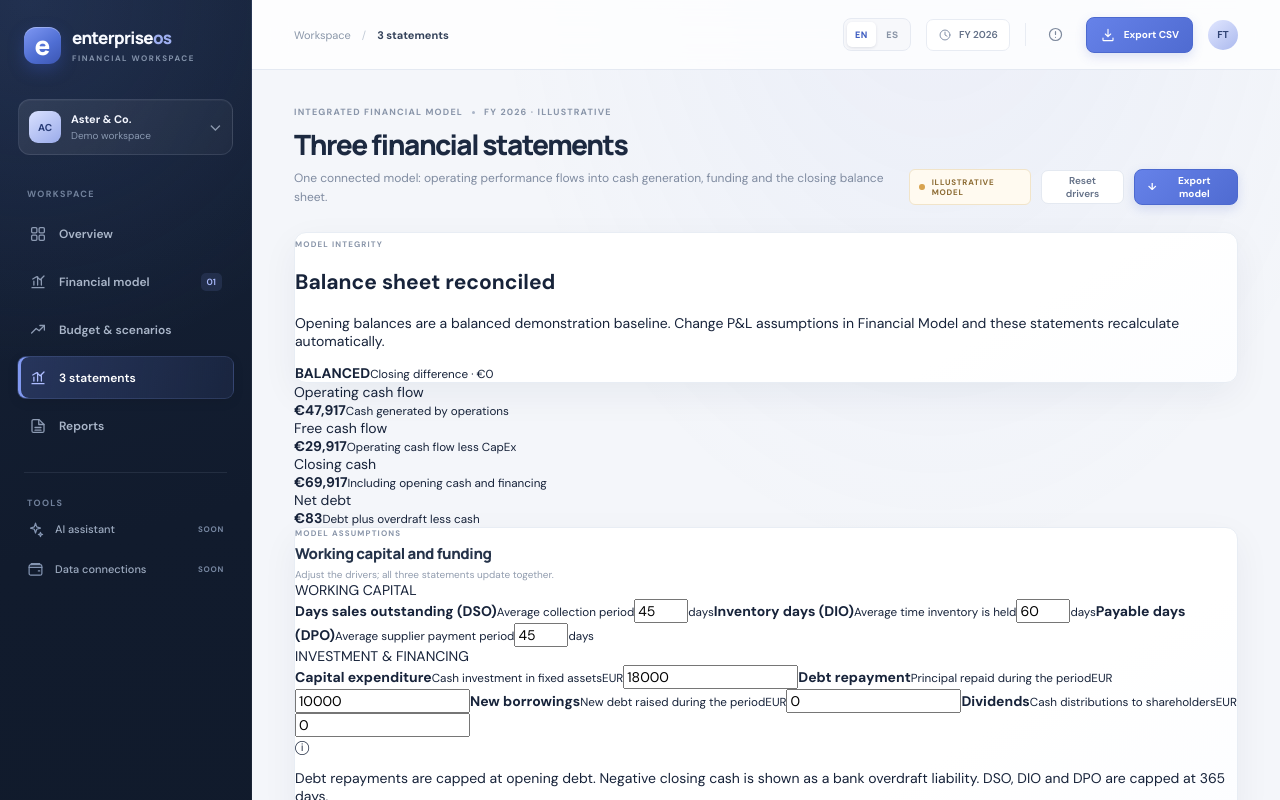
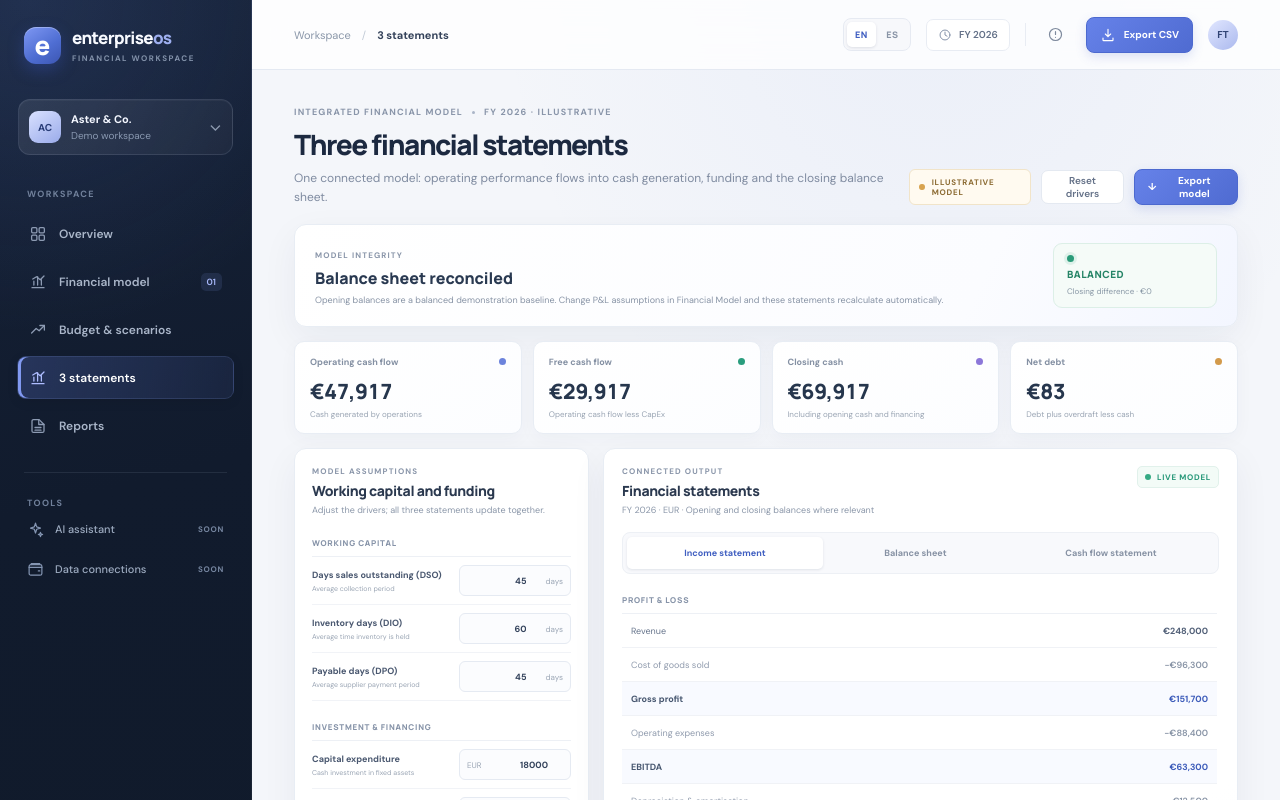
Before and after one commit to jaimefg19034/EnterpriseOS, a Next.js app: page / in a window 1280 px wide. Both pictures are taken after a click on the button "3 statements". Shown: the top 800 px of the page. Built offline with nearby package versions, Linux system fonts and the light colour scheme.

Commit message:
Style integrated financial statements workspace

```diff
--- a/app/globals.css
+++ b/app/globals.css
@@ -600,3 +600,126 @@ button:focus-visible, input:focus-visible {
   .language-switch { gap: 1px; padding: 2px; }
   .language-switch button { min-width: 26px; height: 23px; padding: 0 5px; }
 }
+
+
+/* Integrated three-statement model */
+.three-statements-heading { margin-bottom: 17px; }
+.three-statements-intro {
+  display: flex; align-items: center; justify-content: space-between; gap: 22px;
+  padding: 18px 20px; margin-bottom: 14px;
+  background: linear-gradient(115deg, #fff 0%, #fbfcff 72%, #f3f6ff 100%);
+}
+.three-statements-intro-copy { min-width: 0; }
+.three-statements-intro-copy h2 { margin: 5px 0 4px; color: #293951; font: 750 16px "Manrope",sans-serif; }
+.three-statements-intro-copy p { margin: 0; color: #8793a5; font-size: 9px; line-height: 1.6; }
+.three-statements-integrity {
+  display: flex; min-width: 164px; flex-direction: column; align-items: flex-start; gap: 5px;
+  padding: 11px 13px; border: 1px solid #dcefe7; border-radius: 9px; background: #f5fbf8;
+}
+.three-statements-integrity.warning { border-color: #f0dfc5; background: #fffaf2; }
+.three-statements-integrity strong { color: #258466; font: 800 10px "Manrope",sans-serif; letter-spacing: .5px; }
+.three-statements-integrity.warning strong { color: #aa7536; }
+.three-statements-integrity small { color: #8998a6; font-size: 8px; }
+.integrity-indicator { width: 7px; height: 7px; border-radius: 50%; background: #2a9b79; box-shadow: 0 0 0 3px rgba(42,155,121,.11); }
+.warning .integrity-indicator { background: #d08d3e; box-shadow: 0 0 0 3px rgba(208,141,62,.12); }
+.three-statements-warning { margin-bottom: 14px; padding: 12px 15px; color: #916b37; border: 1px solid #f1dfc3; border-radius: 9px; background: #fffaf2; }
+.three-statements-warning strong { font-size: 10px; }
+.three-statements-warning p { margin: 5px 0 0; font-size: 9px; line-height: 1.5; }
+.three-statements-stats { display: grid; grid-template-columns: repeat(4,minmax(0,1fr)); gap: 11px; margin-bottom: 14px; }
+.three-statement-stat {
+  min-width: 0; padding: 14px 15px; border: 1px solid #e8edf4; border-radius: 10px;
+  background: linear-gradient(145deg,#fff,#fcfdff); box-shadow: 0 5px 18px rgba(31,49,80,.035);
+}
+.three-statement-stat-head { display: flex; justify-content: space-between; align-items: center; gap: 7px; color: #8490a3; font-size: 9px; font-weight: 650; }
+.three-statement-stat-head i { width: 7px; height: 7px; flex: 0 0 auto; border-radius: 50%; background: #6c83dc; }
+.three-statement-stat-head i.green { background: #2a9d7e; }
+.three-statement-stat-head i.violet { background: #8c77d9; }
+.three-statement-stat-head i.amber { background: #d39a4b; }
+.three-statement-stat > strong { display: block; margin-top: 9px; color: #26364d; font: 800 21px "Manrope",sans-serif; letter-spacing: -.6px; font-variant-numeric: tabular-nums; }
+.three-statement-stat > small { display: block; margin-top: 4px; color: #99a4b3; font-size: 8px; }
+.three-statements-workspace-grid { display: grid; grid-template-columns: minmax(280px,.72fr) minmax(0,1.55fr); gap: 14px; align-items: start; }
+.three-statements-drivers { padding: 17px 17px 14px; }
+.three-statements-drivers .panel-header { margin-bottom: 10px; }
+.three-statements-drivers .panel-header h2, .three-statements-output .panel-header h2 { margin: 5px 0 4px; color: #2b394f; font: 750 14px "Manrope",sans-serif; }
+.three-statements-drivers .panel-header p, .three-statements-output .panel-header p { margin: 0; color: #8b97a9; font-size: 9px; line-height: 1.5; }
+.three-statement-driver-group { margin-top: 12px; }
+.three-statement-group-title, .three-statement-section-title {
+  padding: 8px 0; color: #8693a8; border-bottom: 1px solid #edf0f5;
+  font: 800 8px "Manrope",sans-serif; letter-spacing: .75px;
+}
+.three-statement-input-row {
+  display: flex; align-items: center; justify-content: space-between; gap: 8px;
+  min-height: 48px; padding: 7px 0; border-bottom: 1px solid #f1f3f7;
+}
+.three-statement-input-row > span:first-child { display: flex; min-width: 0; flex-direction: column; gap: 3px; }
+.three-statement-input-row strong { color: #4a5870; font-size: 9px; font-weight: 650; }
+.three-statement-input-row small { color: #9aa5b4; font-size: 7px; line-height: 1.35; }
+.three-statement-input {
+  display: flex; width: 112px; height: 31px; flex: 0 0 112px; align-items: center; gap: 4px;
+  padding: 0 7px; border: 1px solid #e5eaf2; border-radius: 6px; background: #fbfcfe;
+}
+.three-statement-input:focus-within { border-color: #9aaaf0; background: #fff; box-shadow: 0 0 0 3px rgba(97,123,221,.08); }
+.three-statement-input input { width: 100%; min-width: 0; padding: 0; color: #34435c; border: 0; outline: 0; background: transparent; text-align: right; font-size: 9px; font-weight: 700; font-variant-numeric: tabular-nums; }
+.three-statement-input small { flex: 0 0 auto; color: #9ba6b5; font-size: 8px; }
+.three-statement-driver-note { display: flex; gap: 8px; margin-top: 12px; padding: 10px; border-radius: 7px; background: #f7f8fb; color: #8a96a7; }
+.three-statement-driver-note > span { color: #8797b5; font-size: 11px; }
+.three-statement-driver-note p { margin: 0; font-size: 8px; line-height: 1.6; }
+.three-statements-output { min-width: 0; padding: 17px 18px 15px; }
+.three-statements-output-header { align-items: flex-start; }
+.three-statement-tabs {
+  display: flex; gap: 4px; margin: 15px 0 12px; padding: 4px; overflow-x: auto;
+  border: 1px solid #edf0f5; border-radius: 8px; background: #f8f9fc;
+}
+.three-statement-tabs button {
+  min-height: 32px; flex: 1 0 auto; padding: 0 11px; color: #8792a4;
+  border: 0; border-radius: 5px; background: transparent; font-size: 9px; font-weight: 700; cursor: pointer;
+}
+.three-statement-tabs button:hover { color: #536cbd; background: #f0f3fd; }
+.three-statement-tabs button.active { color: #405fc1; background: #fff; box-shadow: 0 1px 3px rgba(29,45,75,.11); }
+.three-statement-table { max-height: 660px; overflow: auto; padding-right: 2px; }
+.three-statement-row {
+  display: grid; grid-template-columns: minmax(0,1fr) auto; gap: 12px; align-items: center;
+  min-height: 34px; padding: 7px 9px; color: #68768d; border-bottom: 1px solid #f0f2f6; font-size: 9px;
+}
+.three-statement-row strong { color: #526078; font-size: 9px; font-weight: 700; font-variant-numeric: tabular-nums; text-align: right; }
+.three-statement-row.subdued { color: #909bad; }
+.three-statement-row.subdued strong { color: #8793a5; font-weight: 600; }
+.three-statement-row.emphasis { color: #46566f; background: #f8faff; font-weight: 750; }
+.three-statement-row.emphasis strong { color: #3d5cba; font-weight: 800; }
+.three-statement-row.negative strong { color: #bb6269; }
+.three-statement-comparative-head { display: grid; grid-template-columns: minmax(0,1fr) 112px 112px; gap: 8px; padding: 7px 9px; color: #8793a5; background: #f7f8fb; border-radius: 6px; font: 800 7px "Manrope",sans-serif; letter-spacing: .7px; }
+.three-statement-comparative-head span:not(:first-child) { text-align: right; }
+.three-statement-row.comparative { grid-template-columns: minmax(0,1fr) 112px 112px; gap: 8px; }
+.three-statement-row.comparative strong:nth-of-type(1) { color: #8995a7; font-weight: 600; }
+.three-statement-row.comparative strong:nth-of-type(2) { color: #526078; }
+.three-statement-table-note { margin-top: 10px; padding: 10px 11px; color: #8995a8; border-radius: 7px; background: #f7f8fb; font-size: 8px; line-height: 1.6; }
+.three-statement-table-note.success-note { color: #287f65; background: #f2faf6; }
+.three-statement-table-note.warning-note { color: #9b723a; background: #fff8ed; }
+.three-statements-method-note { display: flex; align-items: flex-start; gap: 9px; margin-top: 14px; padding: 12px 14px; color: #8491a4; border: 1px solid #e9edf4; border-radius: 9px; background: rgba(255,255,255,.82); }
+.three-statements-method-note > span { color: #8495b3; font-size: 12px; }
+.three-statements-method-note p { margin: 0; font-size: 8px; line-height: 1.65; }
+.three-statements-method-note strong { color: #59677d; }
+@media (max-width: 1180px) {
+  .three-statements-workspace-grid { grid-template-columns: minmax(260px,.7fr) minmax(0,1.3fr); gap: 11px; }
+  .three-statements-stats { gap: 8px; }
+  .three-statement-stat { padding: 12px; }
+  .three-statement-stat > strong { font-size: 18px; }
+}
+@media (max-width: 940px) {
+  .three-statements-workspace-grid { grid-template-columns: 1fr; }
+  .three-statements-drivers { order: 2; }
+  .three-statements-output { order: 1; }
+}
+@media (max-width: 720px) {
+  .three-statements-intro { align-items: flex-start; flex-direction: column; padding: 15px; }
+  .three-statements-integrity { min-width: 0; width: 100%; }
+  .three-statements-stats { grid-template-columns: repeat(2,minmax(0,1fr)); gap: 8px; }
+  .three-statement-stat { padding: 11px; }
+  .three-statement-stat > strong { font-size: 17px; }
+  .three-statements-output { padding: 15px 12px 13px; }
+  .three-statements-output-header { flex-direction: column; }
+  .three-statement-tabs button { padding: 0 9px; font-size: 8px; }
+  .three-statement-comparative-head, .three-statement-row.comparative { grid-template-columns: minmax(0,1fr) 82px 82px; gap: 5px; padding-right: 5px; padding-left: 5px; }
+  .three-statement-row { font-size: 8px; }
+  .three-statement-row strong { font-size: 8px; }
+}
```
